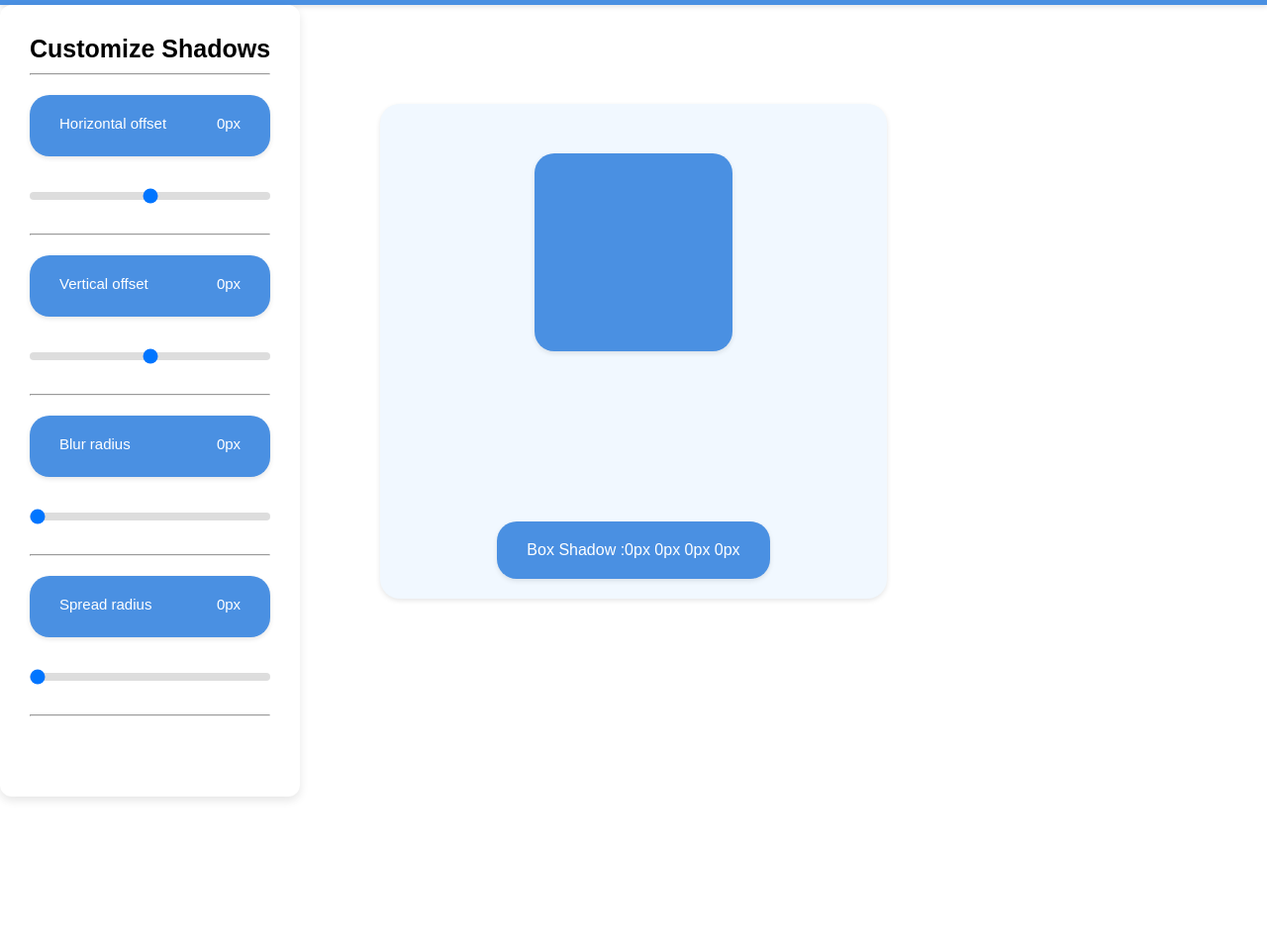
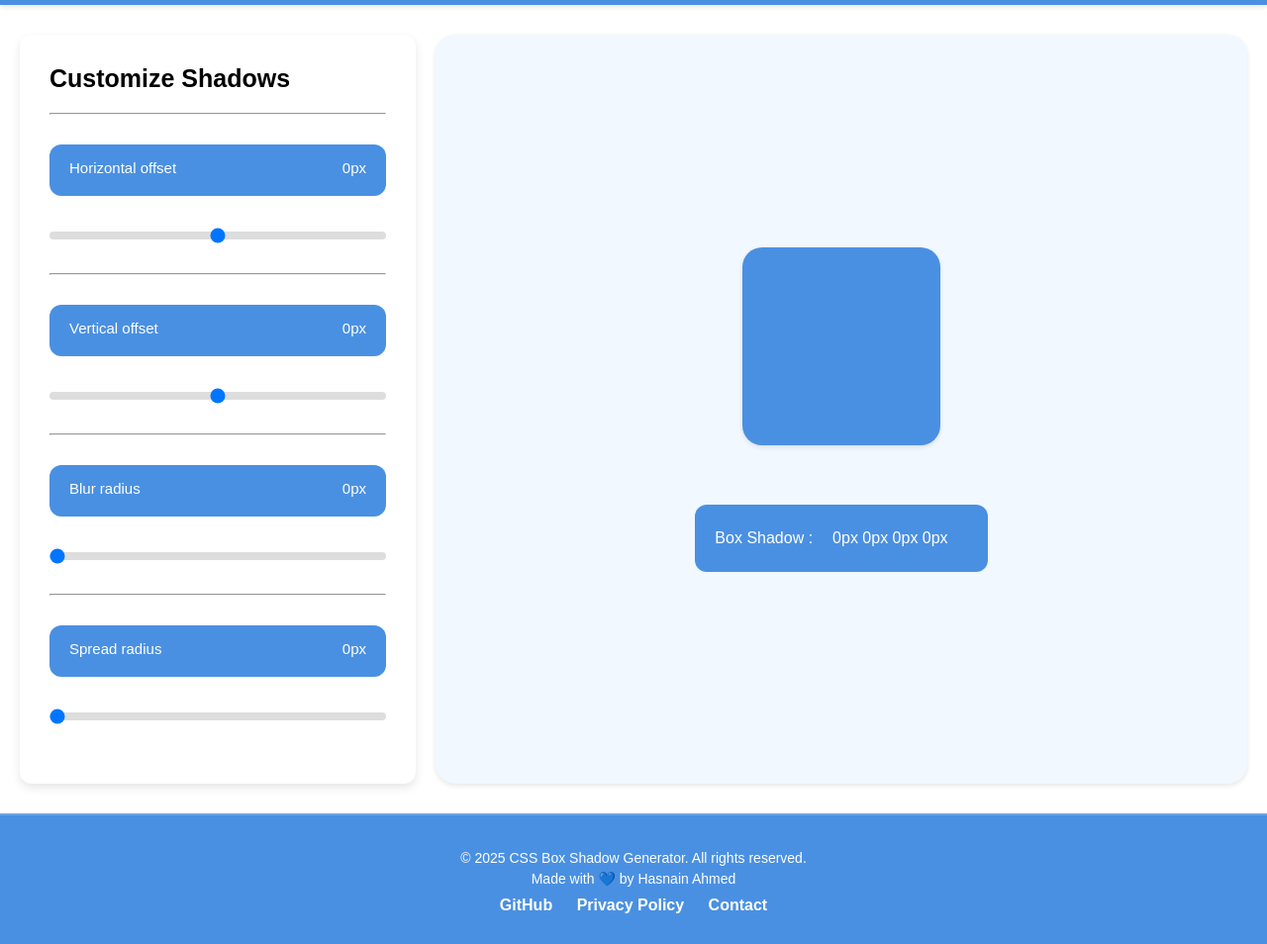
Before and after one commit to MuhammadHasnainahmed/SMIT--assign-js-24-Box-Shadow-Generator, a plain HTML site: page index.html in a window 1280 px wide. Shown: the part 72-1026 px from the top of the page at 99% size. Before the commit the page ends 800 px from the top, so only its background shows below. Drawn offline with Linux system fonts and the light colour scheme.

Commit message:
seo satab

```diff
--- a/index.html
+++ b/index.html
@@ -1,74 +1,83 @@
 <!DOCTYPE html>
 <html lang="en">
 <head>
-    <meta charset="UTF-8">
-    <meta name="viewport" content="width=device-width, initial-scale=1.0">
-    <title>Customize Shadows Generator</title>
-    <link rel="stylesheet" href="style.css">
+  <meta charset="UTF-8" />
+  <meta name="viewport" content="width=device-width, initial-scale=1.0" />
+  <title>CSS Box Shadow Generator - Customize & Preview Shadows</title>
+  <meta name="description" content="Generate and customize CSS box shadows easily with our free online tool. Adjust horizontal, vertical, blur, and spread radius. Copy code instantly.">
+  <meta name="keywords" content="box shadow generator, css shadows, box-shadow tool, web design, shadow preview">
+  <meta name="author" content="Hasnain Ahmed">
+  <link rel="icon" href="logo.svg" type="image/x-icon" />
+  <link rel="stylesheet" href="style.css" />
 </head>
 <body>
   <nav>
-        <h1>Box Shadows</h1>
+    <h1>CSS Box Shadow Generator</h1>
   </nav>
 
-    <div class="container">
+  <main class="container">
     <aside class="sidebar">
       <h2>Customize Shadows</h2>
-            <hr>
+      <hr />
 
-            <!-- Horizontal offset -->
       <div>
         <div class="shadow">
           <p>Horizontal offset</p>
           <p class="value">0px</p>
         </div>
-                <input type="range" class="range" min="-100" max="100" value="0">
+        <input type="range" class="range" min="-100" max="100" value="0" aria-label="Horizontal Offset" />
       </div>
-            <hr>
+      <hr />
 
-            <!-- Vertical offset -->
       <div>
         <div class="shadow">
           <p>Vertical offset</p>
           <p class="value">0px</p>
         </div>
-                <input type="range" class="range" min="-100" max="100" value="0">
+        <input type="range" class="range" min="-100" max="100" value="0" aria-label="Vertical Offset" />
       </div>
-            <hr>
+      <hr />
 
-            <!-- Blur radius -->
       <div>
         <div class="shadow">
           <p>Blur radius</p>
           <p class="value">0px</p>
         </div>
-                <input type="range" class="range" min="0" max="100" value="0">
+        <input type="range" class="range" min="0" max="100" value="0" aria-label="Blur Radius" />
       </div>
-            <hr>
+      <hr />
 
-            <!-- Spread radius -->
       <div>
         <div class="shadow">
           <p>Spread radius</p>
           <p class="value">0px</p>
         </div>
-                <input type="range" class="range" min="0" max="100" value="0">
+        <input type="range" class="range" min="0" max="100" value="0" aria-label="Spread Radius" />
       </div>
-            <hr>
     </aside>
 
-        <div class="box-container">
-            <div class="box"></div>
-
+    <section class="box-container">
+      <div class="box" aria-label="Preview Box with Shadow"></div>
       <div class="output">
         <div class="shadow">
           <p>Box Shadow :</p>
-                    <p class="copy"> 0px 0px 0px 0px</p>
+          <p class="copy">0px 0px 0px 0px</p>
         </div>
       </div>
+    </section>
+  </main>
+
+  <footer class="footer">
+    <div class="footer-container">
+      <p>&copy; 2025 CSS Box Shadow Generator. All rights reserved.</p>
+      <p>Made with 💙 by Hasnain Ahmed</p>
+      <div class="footer-links">
+        <a href="https://github.com/" target="_blank">GitHub</a>
+        <a href="#">Privacy Policy</a>
+        <a href="#">Contact</a>
       </div>
-
     </div>
+  </footer>
 
   <script src="app.js"></script>
 </body>
--- a/style.css
+++ b/style.css
@@ -1,4 +1,3 @@
-
 * {
   margin: 0;
   padding: 0;
@@ -6,40 +5,40 @@
   font-family: Arial, sans-serif;
 }
 
-
+body {
+  display: flex;
+  flex-direction: column;
+  min-height: 100vh;
+}
 
 nav {
-    background-color: #4A90E2;
+  background-color: #4a90e2;
   color: white;
-    padding: 20px 30px 20px 30px;
+  padding: 20px 30px;
   text-align: center;
   box-shadow: 0 2px 5px rgba(0, 0, 0, 0.1);
 }
 
 nav h1 {
-    font-size:  xx-large;
+  font-size: xx-large;
 }
 
-
-.container{
+.container {
   display: flex;
   flex-direction: row;
-    /* background-color: #102032;
-    width: 100px; */
+  flex: 1;
+  width: 100%;
+  padding: 30px 20px;
+  gap: 20px;
 }
-
 
 .sidebar {
   background-color: #ffffff;
   padding: 30px;
-    max-width: 400px;
-    height: 100vh;
-    overflow-y: auto;
-   position: fixed;
-
-
+  width: 400px;
   border-radius: 12px;
   box-shadow: 0 4px 10px rgba(0, 0, 0, 0.1);
+  flex-shrink: 0;
 }
 
 .sidebar h2 {
@@ -48,7 +47,7 @@ nav h1 {
 }
 
 .sidebar hr {
-    margin-bottom: 20px;
+  margin: 20px 0;
 }
 
 .sidebar div {
@@ -60,11 +59,6 @@ nav h1 {
   margin-bottom: 5px;
 }
 
-#value {
-    font-weight: bold;
-    font-size: 15px;
-}
-
 input[type="range"] {
   width: 100%;
   height: 8px;
@@ -74,44 +68,154 @@ input[type="range"] {
   -webkit-appearance: none;
 }
 
-
-.shadow{
+.shadow {
   display: flex;
   justify-content: space-between;
   align-items: center;
-    background-color: #4A90E2;
+  background-color: #4a90e2;
   color: white;
-    padding: 20px 30px 20px 30px;
-    text-align: center;
-    box-shadow: 0 2px 5px rgba(0, 0, 0, 0.1);
-    border-radius: 20px;
+  padding: 15px 20px;
+  margin-top: 30px;
+  border-radius: 12px;
+}
+
+.copy{
+    padding: 10px 20px;
+    background-color: #4a90e2;
+    color: white;
+    border: none;
+
+    border-radius: 5px;
+    cursor: pointer;
+    transition: background-color 0.3s;
+}
+
+.copy:hover{
+    background-color: #3b7cc6;
 }
 
 
 
+.box-container {
+  flex: 1;
+  display: flex;
+  flex-direction: column;
+  align-items: center;
+  justify-content: center;
+  background-color: #f1f8ff;
+  padding: 40px;
+  border-radius: 20px;
+  box-shadow: 0 2px 5px rgba(0, 0, 0, 0.1);
+}
 
-.box{
+.box {
   width: 200px;
   height: 200px;
-    background-color: #4A90E2;
+  background-color: #4a90e2;
   box-shadow: 0 2px 5px rgba(0, 0, 0, 0.1);
   border-radius: 20px;
-    margin-top: 30px;
-
+  margin-bottom: 30px;
 }
 
-.box-container{
+.footer {
+  background-color: #4a90e2;
+  color: white;
+  padding: 30px 20px;
+  text-align: center;
+  border-top: 2px solid #ffffff33;
+}
+
+.footer-container {
+  max-width: 1200px;
+  margin: 0 auto;
+}
+
+.footer p {
+  margin: 5px 0;
+  font-size: 14px;
+}
+
+.footer-links {
+  margin-top: 10px;
+}
+
+.footer-links a {
+  margin: 0 10px;
+  color: #fff;
+  text-decoration: none;
+  font-weight: bold;
+  transition: color 0.3s;
+}
+
+.footer-links a:hover {
+  color: #d0eaff;
+}
+
+
+
+/* ✅ RESPONSIVE DESIGN START */
+
+@media (max-width: 1024px) {
+  .container {
+    flex-direction: column;
+    padding: 20px;
+  }
+
+  .sidebar {
+    width: 100%;
+    margin-bottom: 30px;
+  }
+
+  .box-container {
+    width: 100%;
+    padding: 30px;
+  }
+}
+
+@media (max-width: 768px) {
+  nav h1 {
+    font-size: x-large;
+  }
+
+  .sidebar h2 {
+    font-size: 20px;
+  }
+
+  .shadow {
+    flex-direction: column;
+    align-items: flex-start;
+    gap: 8px;
+  }
+
+  .copy {
+    width: 100%;
+    text-align: center;
+  }
+}
+
+@media (max-width: 480px) {
+  .sidebar {
+    padding: 20px;
+  }
+
+  .box {
+    width: 150px;
+    height: 150px;
+  }
+
+  .box-container {
+    padding: 20px;
+  }
+
+  .footer-links {
     display: flex;
-    justify-content: center;
-    align-items: center;
     flex-direction: column;
-    justify-content: space-between;
-    background-color: #f1f8ff;
-    width: 40%;
-    margin:100px auto;
-    height: 500px;
-    padding: 20px 30px 20px 30px;
-    text-align: center;
-    box-shadow: 0 2px 5px rgba(0, 0, 0, 0.1);
-    border-radius: 20px;
+    gap: 10px;
   }
+
+  .footer-links a {
+    margin: 0;
+  }
+}
+
+/* ✅ RESPONSIVE DESIGN END */
```
Also changed, not shown: logo.svg (added). Lines whose indentation alone changed are shown as unchanged.
